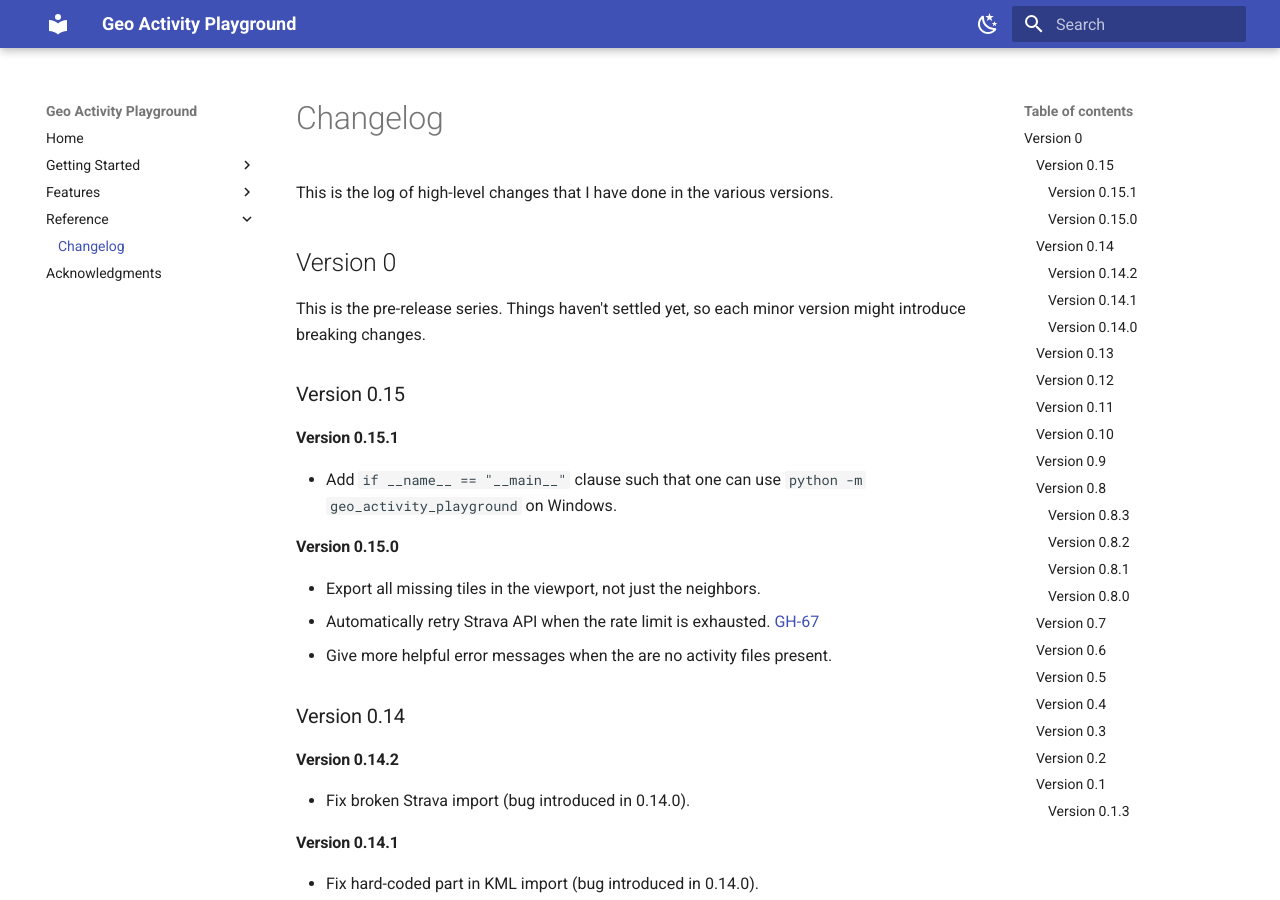
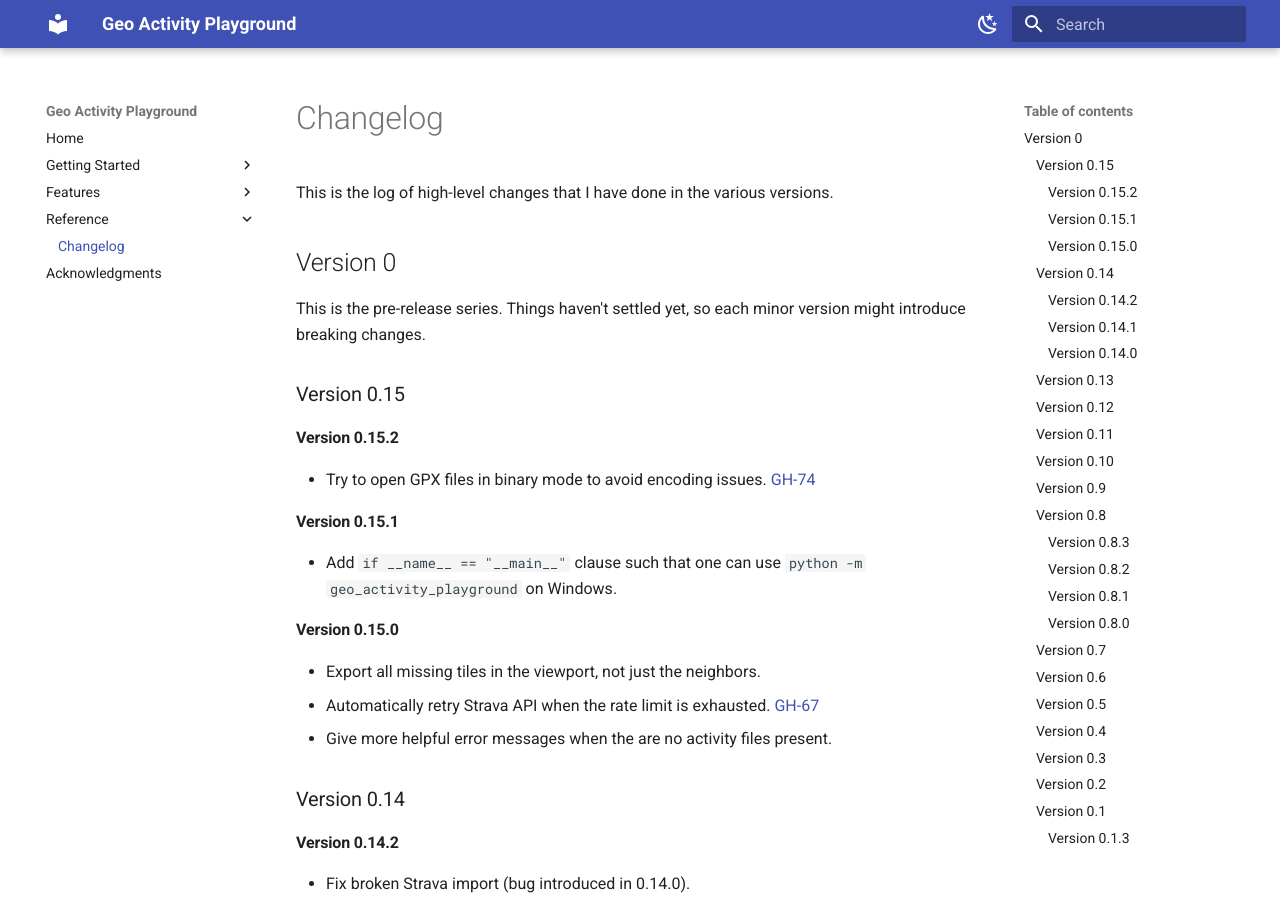
Before and after one commit to martin-ueding/geo-activity-playground, an MkDocs documentation site: the page built from docs/reference/changelog.md, in a window 1280 px wide and 900 px high. Built offline with MkDocs 1.6.1 and Material for MkDocs 9.7.7, drawn with Linux system fonts in a browser that asks for light colours.

Commit message:
Changelog entry

```diff
--- a/docs/reference/changelog.md
+++ b/docs/reference/changelog.md
@@ -7,6 +7,10 @@
 This is the pre-release series. Things haven't settled yet, so each minor version might introduce breaking changes.
 
 ### Version 0.15
+
+#### Version 0.15.2
+
+- Try to open GPX files in binary mode to avoid encoding issues. [GH-74](https://github.com/martin-ueding/geo-activity-playground/issues/74)
 
 #### Version 0.15.1
 
```
